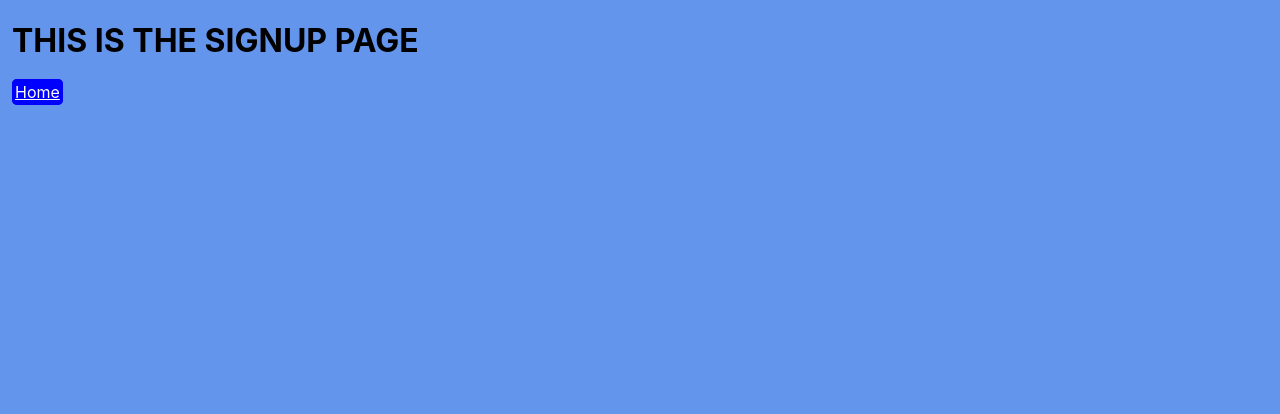
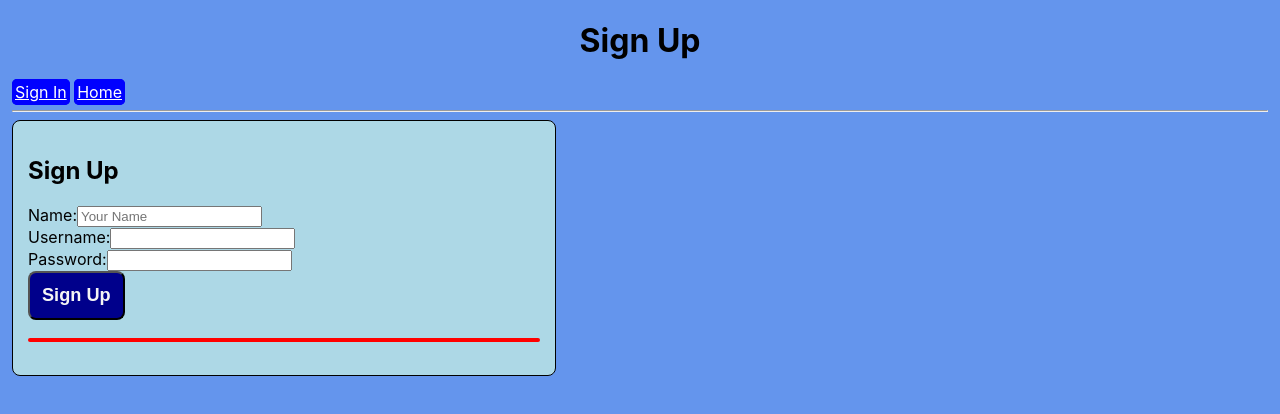
Before and after one commit to jvc68/CS-312-MiniProject-3, a React (Create React App) app in the folder client/: page /signup in a window 1280 px wide. Shown: the top 414 px of the page. Built offline with nearby package versions, Linux system fonts and the light colour scheme.

Commit message:
Add Post Functionality added
You can now add posts, working on sign up page

```diff
--- a/client/src/App.css
+++ b/client/src/App.css
@@ -42,7 +42,7 @@ a {
 	color: white;
 	border-radius: 5px;
 	font-size: 3ch;
-	max-width: 10vw;
+	max-width: 12vw;
 }
 
 .title {
--- a/client/src/jsx/home.jsx
+++ b/client/src/jsx/home.jsx
@@ -1,20 +1,21 @@
 import { useState, useEffect } from "react";
 import axios from "axios";
-import { Link, useNavigate } from "react-router-dom";
+import { useNavigate, Link } from "react-router-dom";
 
 
 export default function Home() {
 	const [posts, setPosts] = useState([]);
 	const [user, setUser] = useState("");
+	const [form, setForm] = useState({ creator_name: "", title: "", body: "" })
+	const [error, setError] = useState("");
+	const navigate = useNavigate();
 
-	useEffect(() => {
 	const fetchData = async () => {
 		try {
 			const getPosts = await axios.get("http://localhost:3001/api/posts");
 			setPosts(getPosts.data);
 
 			const getCurrentUser = await axios.get("http://localhost:3001/api/currentUser");
-				console.log(getCurrentUser.data)
 			setUser(getCurrentUser.data)
 
 		} catch (err) {
@@ -22,6 +23,20 @@ export default function Home() {
 			console.log("Error, axios didn't get!");
 		}
 	};
+
+	const handleSubmit = async (e) => {
+		e.preventDefault();
+		try {
+			await axios.post("http://localhost:3001/addPost", form, { withCredentials: true });
+			fetchData();
+			setForm({ creator_name: "", title: "", body: "" });
+		} catch (err) {
+			console.log("B")
+			setError("Something went wrong!");
+		}
+	};
+
+	useEffect(() => {
 
 		fetchData();
 	}, []);
@@ -34,19 +49,22 @@ export default function Home() {
 
 
 
-			<form action="/addPost" method="POST" className="addPost">
+			<form onSubmit={handleSubmit} className="addPost">
 				<h2>Create Post</h2>
 
 				<label htmlFor="creator_name">Name:</label>
-				<input type="text" name="creator_name" placeholder="Your Name" required maxLength="15" />
+				<input type="text" name="creator_name" placeholder="Your Name" required maxLength="15" value={form.creator_name}
+					onChange={(e) => setForm({ ...form, creator_name: e.target.value })} />
 				<br />
 
 				<label htmlFor="title"> Title:</label>
-				<input type="text" name="title" placeholder="Title" required maxLength="30" />
+				<input type="text" name="title" placeholder="Title" required maxLength="30" value={form.title}
+					onChange={(e) => setForm({ ...form, title: e.target.value })} />
 				<br />
 
 				<p>Content: </p>
-				<textarea className="postInput" name="body" placeholder="Write about your day!" required maxLength="300"></textarea>
+				<textarea className="postInput" name="body" placeholder="Write about your day!" required maxLength="300" value={form.body}
+					onChange={(e) => setForm({ ...form, body: e.target.value })} ></textarea>
 				<br />
 
 				<button type="submit">Add Post</button>
--- a/client/src/jsx/signIn.jsx
+++ b/client/src/jsx/signIn.jsx
@@ -20,17 +20,18 @@ export default function SignIn() {
 
 	return (
 		<div>
-			<h1 class="title">Sign In</h1>
+			<h1 className="title">Sign In</h1>
+			<Link to="/signUp">Sign Up</Link> <Link to="/">Home</Link>
 			<form onSubmit={handleSubmit} className="addPost">
 				<h2>Sign In</h2>
 
-				<label for="user_id">Username:</label>
+				<label htmlFor="user_id">Username:</label>
 				<input type="text" name="user_id" required value={form.user_id}
 					onChange={(e) => setForm({ ...form, user_id: e.target.value })} />
 
 				<br />
 
-				<label for="password">Password:</label>
+				<label htmlFor="password">Password:</label>
 				<input type="text" name="password" required value={form.password}
 					onChange={(e) => setForm({ ...form, password: e.target.value })} />
 
--- a/client/src/jsx/signUp.jsx
+++ b/client/src/jsx/signUp.jsx
@@ -3,10 +3,51 @@ import axios from "axios";
 import { Link, useNavigate } from "react-router-dom";
 
 export default function SignUp() {
+
+	const [form, setForm] = useState({ name: "", user_id: "", password: "" });
+	const [error, setError] = useState("");
+	const navigate = useNavigate();
+
+	const handleSubmit = async (e) => {
+		e.preventDefault();
+		try {
+			console.log(form)
+			await axios.post("http://localhost:3001/attemptSignUp", form, { withCredentials: true });
+			navigate("/signIn");
+		} catch (err) {
+			console.log("B")
+			setError("Something went wrong!");
+		}
+	};
+
 	return (
 		<div>
-			<h1>THIS IS THE SIGNUP PAGE</h1>
-			<Link to="/">Home</Link>
+			<h1 className="title">Sign Up</h1>
+			<Link to="/signIn">Sign In</Link> <Link to="/">Home</Link>
+			<hr />
+			<form onSubmit={handleSubmit} className="addPost">
+				<h2>Sign Up</h2>
+
+				<label htmlFor="name">Name:</label>
+				<input type="text" name="name" placeholder="Your Name" required maxLength="15"
+					value={form.name}
+					onChange={(e) => setForm({ ...form, name: e.target.value })} />
+				<br />
+
+				<label htmlFor="user_id">Username:</label>
+				<input type="text" name="user_id" required maxLength="30"
+					value={form.user_id}
+					onChange={(e) => setForm({ ...form, user_id: e.target.value })} />
+				<br />
+
+				<label htmlFor="password">Password:</label>
+				<input type="text" name="password" required maxLength="12"
+					value={form.password}
+					onChange={(e) => setForm({ ...form, password: e.target.value })} />
+				<br />
+				<button type="submit">Sign Up</button>
+				<p className="Error">{error}</p>
+			</form>
 		</div>
 
 	)
```
Also changed, not shown: 1 other file (tests, documents, lock files or other folders). Lines whose indentation alone changed are shown as unchanged.
